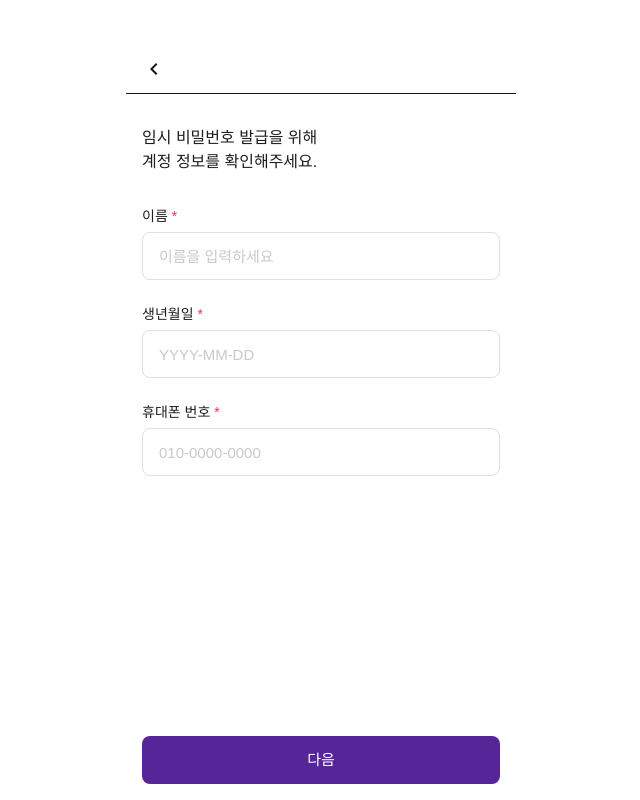
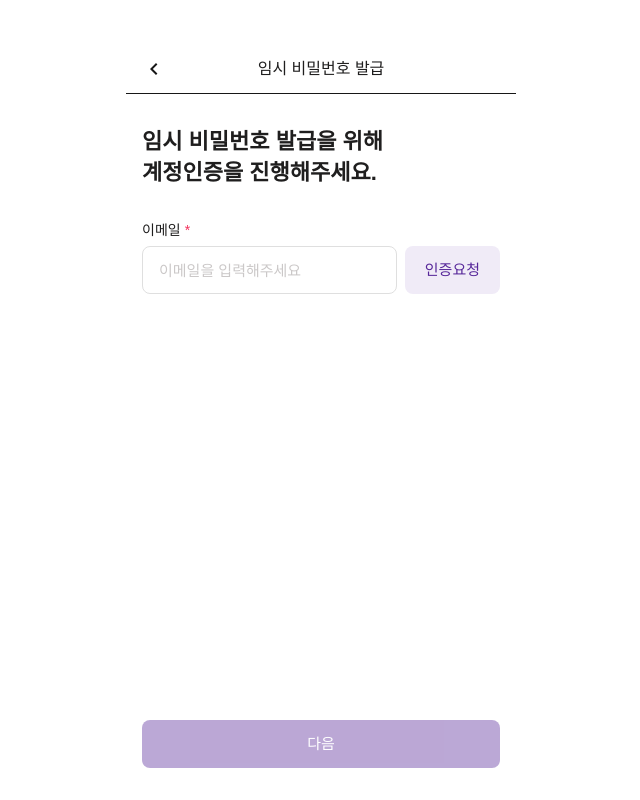
Before and after one commit to swyp11/swyp-frontend, a Next.js app: page /forgot-password in a window 1280 px wide. Shown: the whole page, without its empty margins (319-959 px from the left). Built offline with nearby package versions, Linux system fonts and the light colour scheme; a web font is replaced by a local one.

Commit message:
feat: 비밀번호 찾기 mock api 추가

```diff
--- /dev/null
+++ b/src/app/api/auth/request-verification/route.ts
@@ -0,0 +1,51 @@
+import { NextRequest, NextResponse } from "next/server";
+
+/**
+ * Mock API: 비밀번호 찾기 인증 코드 요청
+ * POST /api/auth/request-verification
+ */
+export async function POST(request: NextRequest) {
+  try {
+    const body = await request.json();
+    const { email } = body;
+
+    // Validation
+    if (!email) {
+      return NextResponse.json(
+        { error: "이메일을 입력해주세요." },
+        { status: 400 }
+      );
+    }
+
+    const emailRegex = /^[^\s@]+@[^\s@]+\.[^\s@]+$/;
+    if (!emailRegex.test(email)) {
+      return NextResponse.json(
+        { error: "올바른 이메일 형식이 아닙니다." },
+        { status: 400 }
+      );
+    }
+
+    // Mock: 실제로는 여기서 이메일로 인증 코드를 전송
+    console.log(`[Mock] Sending verification code to: ${email}`);
+    console.log(`[Mock] Verification code: 123456`);
+
+    // Simulate API delay
+    await new Promise((resolve) => setTimeout(resolve, 500));
+
+    return NextResponse.json(
+      {
+        success: true,
+        message: "인증번호가 이메일로 전송되었습니다.",
+        // Mock data (실제로는 코드를 반환하지 않음)
+        _mockCode: "123456",
+      },
+      { status: 200 }
+    );
+  } catch (error) {
+    console.error("Request verification error:", error);
+    return NextResponse.json(
+      { error: "인증 요청 중 오류가 발생했습니다." },
+      { status: 500 }
+    );
+  }
+}
--- /dev/null
+++ b/src/app/api/auth/verify-and-reset/route.ts
@@ -0,0 +1,92 @@
+import { NextRequest, NextResponse } from "next/server";
+
+/**
+ * Mock API: 인증 코드 확인 및 임시 비밀번호 전송
+ * POST /api/auth/verify-and-reset
+ */
+export async function POST(request: NextRequest) {
+  try {
+    const body = await request.json();
+    const { email, verificationCode } = body;
+
+    // Validation
+    if (!email || !verificationCode) {
+      return NextResponse.json(
+        { error: "이메일과 인증번호를 입력해주세요." },
+        { status: 400 }
+      );
+    }
+
+    if (verificationCode.length !== 6) {
+      return NextResponse.json(
+        { error: "인증번호는 6자리여야 합니다." },
+        { status: 400 }
+      );
+    }
+
+    // Mock: 인증 코드 검증 (개발 환경에서는 123456으로 고정)
+    const MOCK_VERIFICATION_CODE = "123456";
+
+    if (verificationCode !== MOCK_VERIFICATION_CODE) {
+      return NextResponse.json(
+        { error: "인증번호가 올바르지 않습니다." },
+        { status: 400 }
+      );
+    }
+
+    // Mock: 임시 비밀번호 생성 및 전송
+    const temporaryPassword = generateTemporaryPassword();
+    console.log(`[Mock] Sending temporary password to: ${email}`);
+    console.log(`[Mock] Temporary password: ${temporaryPassword}`);
+
+    // Simulate API delay
+    await new Promise((resolve) => setTimeout(resolve, 800));
+
+    return NextResponse.json(
+      {
+        success: true,
+        message: "임시 비밀번호가 이메일로 전송되었습니다.",
+        // Mock data (실제로는 비밀번호를 반환하지 않음)
+        _mockPassword: temporaryPassword,
+      },
+      { status: 200 }
+    );
+  } catch (error) {
+    console.error("Verify and reset error:", error);
+    return NextResponse.json(
+      { error: "인증 처리 중 오류가 발생했습니다." },
+      { status: 500 }
+    );
+  }
+}
+
+/**
+ * 임시 비밀번호 생성 함수
+ * 형식: 대문자 + 소문자 + 숫자 + 특수문자 조합 (8자리)
+ */
+function generateTemporaryPassword(): string {
+  const uppercase = "ABCDEFGHIJKLMNOPQRSTUVWXYZ";
+  const lowercase = "abcdefghijklmnopqrstuvwxyz";
+  const numbers = "0123456789";
+  const special = "!@#$%^&*";
+
+  const getRandomChar = (chars: string) =>
+    chars[Math.floor(Math.random() * chars.length)];
+
+  // 각 카테고리에서 최소 1개씩
+  const password = [
+    getRandomChar(uppercase),
+    getRandomChar(lowercase),
+    getRandomChar(numbers),
+    getRandomChar(special),
+  ];
+
+  // 나머지 4자리는 랜덤
+  const allChars = uppercase + lowercase + numbers + special;
+  for (let i = 0; i < 4; i++) {
+    password.push(getRandomChar(allChars));
+  }
+
+  // 섞기
+  return password.sort(() => Math.random() - 0.5).join("");
+}
--- a/src/app/forgot-password/email/page.tsx
+++ b/src/app/forgot-password/email/page.tsx
@@ -8,50 +8,71 @@ import { Button } from "@/components/ui/Button";
 export default function ForgotPasswordEmailPage() {
   const router = useRouter();
   const [email, setEmail] = useState("");
+  const [verificationCode, setVerificationCode] = useState("");
+  const [isResending, setIsResending] = useState(false);
 
   useEffect(() => {
     // Check if user came from step 1
-    const recoveryData = sessionStorage.getItem("passwordRecoveryData");
-    if (!recoveryData) {
+    const storedEmail = sessionStorage.getItem("verificationEmail");
+    if (!storedEmail) {
       router.push("/forgot-password");
+    } else {
+      setEmail(storedEmail);
     }
   }, [router]);
 
-  const isEmailValid = email && /^[^\s@]+@[^\s@]+\.[^\s@]+$/.test(email);
+  const isCodeValid = verificationCode.length === 6;
+
+  const handleResendCode = async () => {
+    if (isResending) return;
+
+    setIsResending(true);
+    try {
+      const response = await fetch("/api/auth/request-verification", {
+        method: "POST",
+        headers: { "Content-Type": "application/json" },
+        body: JSON.stringify({ email }),
+      });
+
+      if (!response.ok) {
+        throw new Error("재전송에 실패했습니다.");
+      }
+
+      alert("인증번호가 재전송되었습니다.");
+    } catch (error) {
+      console.error("Resend error:", error);
+      alert("재전송 중 오류가 발생했습니다.");
+    } finally {
+      setIsResending(false);
+    }
+  };
 
   const handleSubmit = async (e: React.FormEvent) => {
     e.preventDefault();
-    if (isEmailValid) {
+    if (!isCodeValid) return;
+
     try {
-        // Get stored data from step 1
-        const recoveryData = sessionStorage.getItem("passwordRecoveryData");
-        if (!recoveryData) {
-          throw new Error("Recovery data not found");
-        }
-
-        const data = JSON.parse(recoveryData);
-
-        // Call API to send temporary password
-        const response = await fetch('/api/auth/forgot-password', {
-          method: 'POST',
-          headers: { 'Content-Type': 'application/json' },
-          body: JSON.stringify({ ...data, email }),
+      // Call API to verify code and send temporary password
+      const response = await fetch("/api/auth/verify-and-reset", {
+        method: "POST",
+        headers: { "Content-Type": "application/json" },
+        body: JSON.stringify({ email, verificationCode }),
       });
 
+      if (!response.ok) {
         const result = await response.json();
-
-        if (!response.ok) {
-          throw new Error(result.error || '임시 비밀번호 발급에 실패했습니다.');
+        throw new Error(result.error || "인증에 실패했습니다.");
       }
 
       // Success - proceed to success page
+      sessionStorage.removeItem("verificationEmail");
       sessionStorage.setItem("recoveryEmail", email);
-        sessionStorage.removeItem("passwordRecoveryData");
       router.push("/forgot-password/success");
     } catch (error) {
-        console.error("Password recovery error:", error);
-        alert("임시 비밀번호 발급 중 오류가 발생했습니다.");
-      }
+      console.error("Verification error:", error);
+      alert(
+        error instanceof Error ? error.message : "인증 중 오류가 발생했습니다."
+      );
     }
   };
 
@@ -64,10 +85,10 @@ export default function ForgotPasswordEmailPage() {
       <div className="h-11 bg-surface-1" />
 
       {/* Header */}
-      <div className="h-[50px] flex items-center px-4 border-b border-outline-subtle">
+      <div className="h-[50px] flex items-center justify-center px-4 border-b border-outline-subtle relative">
         <button
           onClick={() => router.back()}
-          className="w-6 h-6"
+          className="absolute left-4 w-6 h-6"
           aria-label="뒤로 가기"
         >
           <svg viewBox="0 0 24 24" className="w-full h-full">
@@ -77,41 +98,86 @@ export default function ForgotPasswordEmailPage() {
             />
           </svg>
         </button>
+        <h2 className="body-3-bold text-on-surface">임시 비밀번호 발급</h2>
       </div>
 
       {/* Main Content */}
-      <div className="flex-1 px-4 py-8 overflow-y-auto">
-        <h1 className="headline-3 text-on-surface mb-8">
-          임시 비밀번호를 발급 받을
+      <div className="flex-1 px-4 py-8 overflow-y-auto flex flex-col justify-between">
+        <div className="flex flex-col gap-8">
+          <h1 className="title-1 text-on-surface">
+            임시 비밀번호 발급을 위해
             <br />
-          이메일을 입력해주세요.
+            계정인증을 진행해주세요.
           </h1>
 
-        <form onSubmit={handleSubmit}>
+          <form onSubmit={handleSubmit} className="flex flex-col gap-8">
+            {/* Email Field with Resend Button */}
+            <div className="flex gap-2 items-end">
+              <div className="flex-1">
                 <FieldLabel
                   label="이메일"
                   required
-            placeholder="example@email.com"
                   value={email}
-            onChange={(e) => setEmail(e.target.value)}
                   fieldProps={{
                     type: "email",
-              autoComplete: "email",
+                    readOnly: true,
+                    disabled: true,
                   }}
                 />
+              </div>
+              <button
+                type="button"
+                onClick={handleResendCode}
+                disabled={isResending}
+                className="btn btn-secondary h-12 px-5 whitespace-nowrap"
+              >
+                {isResending ? "전송 중..." : "재전송"}
+              </button>
+            </div>
+
+            {/* Verification Code Field */}
+            <div className="flex flex-col gap-2">
+              <FieldLabel
+                label="인증번호 입력"
+                required
+                placeholder="인증번호 6자리를 입력해주세요"
+                value={verificationCode}
+                onChange={(e) => {
+                  const value = e.target.value.replace(/\D/g, "").slice(0, 6);
+                  setVerificationCode(value);
+                }}
+                fieldProps={{
+                  type: "text",
+                  maxLength: 6,
+                  inputMode: "numeric",
+                  pattern: "[0-9]*",
+                }}
+              />
+
+              {/* Help Text */}
+              <div className="flex flex-col gap-1 text-on-surface-subtle label-1">
+                <div className="flex items-start gap-1">
+                  <span>•</span>
+                  <span>메일 도착까지 최대 1~2분 걸릴 수 있어요.</span>
+                </div>
+                <div className="flex items-start gap-1">
+                  <span>•</span>
+                  <span>스팸함 · 프로모션함을 확인해보세요.</span>
+                </div>
+              </div>
+            </div>
           </form>
         </div>
 
         {/* Bottom Button */}
-      <div className="px-4 py-4">
         <Button
           variant="primary"
           colorType="accent"
-          className="w-full"
+          className={`w-full ${!isCodeValid ? "opacity-40" : ""}`}
           onClick={handleSubmit}
-          disabled={!isEmailValid}
+          disabled={!isCodeValid}
         >
-          임시 비밀번호 발급
+          다음
         </Button>
       </div>
     </div>
--- a/src/app/forgot-password/page.tsx
+++ b/src/app/forgot-password/page.tsx
@@ -7,27 +7,35 @@ import { Button } from "@/components/ui/Button";
 
 export default function ForgotPasswordPage() {
   const router = useRouter();
-  const [formData, setFormData] = useState({
-    name: "",
-    birthDate: "",
-    phoneNumber: "",
+  const [email, setEmail] = useState("");
+  const [isRequesting, setIsRequesting] = useState(false);
+
+  const isEmailValid = email && /^[^\s@]+@[^\s@]+\.[^\s@]+$/.test(email);
+
+  const handleRequestCode = async () => {
+    if (!isEmailValid || isRequesting) return;
+
+    setIsRequesting(true);
+    try {
+      // TODO: API call to request verification code
+      const response = await fetch("/api/auth/request-verification", {
+        method: "POST",
+        headers: { "Content-Type": "application/json" },
+        body: JSON.stringify({ email }),
       });
 
-  const handleChange = (field: string) => (e: React.ChangeEvent<HTMLInputElement | HTMLTextAreaElement>) => {
-    setFormData((prev) => ({
-      ...prev,
-      [field]: e.target.value,
-    }));
-  };
+      if (!response.ok) {
+        throw new Error("인증 요청에 실패했습니다.");
+      }
 
-  const isFormValid = formData.name && formData.birthDate && formData.phoneNumber;
-
-  const handleSubmit = (e: React.FormEvent) => {
-    e.preventDefault();
-    if (isFormValid) {
-      // Store form data in sessionStorage for next step
-      sessionStorage.setItem("passwordRecoveryData", JSON.stringify(formData));
+      // Store email in sessionStorage for next step
+      sessionStorage.setItem("verificationEmail", email);
       router.push("/forgot-password/email");
+    } catch (error) {
+      console.error("Verification request error:", error);
+      alert("인증 요청 중 오류가 발생했습니다.");
+    } finally {
+      setIsRequesting(false);
     }
   };
 
@@ -40,10 +48,10 @@ export default function ForgotPasswordPage() {
       <div className="h-11 bg-surface-1" />
 
       {/* Header */}
-      <div className="h-[50px] flex items-center px-4 border-b border-outline-subtle">
+      <div className="h-[50px] flex items-center justify-center px-4 border-b border-outline-subtle relative">
         <button
           onClick={() => router.back()}
-          className="w-6 h-6"
+          className="absolute left-4 w-6 h-6"
           aria-label="뒤로 가기"
         >
           <svg viewBox="0 0 24 24" className="w-full h-full">
@@ -53,65 +61,48 @@ export default function ForgotPasswordPage() {
             />
           </svg>
         </button>
+        <h2 className="body-3-bold text-on-surface">임시 비밀번호 발급</h2>
       </div>
 
       {/* Main Content */}
-      <div className="flex-1 px-4 py-8 overflow-y-auto">
-        <h1 className="headline-3 text-on-surface mb-8">
+      <div className="flex-1 px-4 py-8 overflow-y-auto flex flex-col justify-between">
+        <div className="flex flex-col gap-8">
+          <h1 className="title-1 text-on-surface">
             임시 비밀번호 발급을 위해
             <br />
-          계정 정보를 확인해주세요.
+            계정인증을 진행해주세요.
           </h1>
 
-        <form onSubmit={handleSubmit} className="flex flex-col gap-6">
+          <div className="flex gap-2 items-end">
+            <div className="flex-1">
               <FieldLabel
-            label="이름"
+                label="이메일"
                 required
-            placeholder="이름을 입력하세요"
-            value={formData.name}
-            onChange={handleChange("name")}
+                placeholder="이메일을 입력해주세요"
+                value={email}
+                onChange={(e) => setEmail(e.target.value)}
                 fieldProps={{
-              type: "text",
-              autoComplete: "name",
+                  type: "email",
+                  autoComplete: "email",
                 }}
               />
-
-          <FieldLabel
-            label="생년월일"
-            required
-            placeholder="YYYY-MM-DD"
-            value={formData.birthDate}
-            onChange={handleChange("birthDate")}
-            fieldProps={{
-              type: "text",
-              pattern: "\\d{4}-\\d{2}-\\d{2}",
-              maxLength: 10,
-            }}
-          />
-
-          <FieldLabel
-            label="휴대폰 번호"
-            required
-            placeholder="010-0000-0000"
-            value={formData.phoneNumber}
-            onChange={handleChange("phoneNumber")}
-            fieldProps={{
-              type: "tel",
-              pattern: "\\d{3}-\\d{4}-\\d{4}",
-              maxLength: 13,
-            }}
-          />
-        </form>
+            </div>
+            <button
+              onClick={handleRequestCode}
+              disabled={!isEmailValid || isRequesting}
+              className="btn btn-secondary h-12 px-5 whitespace-nowrap"
+            >
+              {isRequesting ? "요청 중..." : "인증요청"}
+            </button>
+          </div>
         </div>
 
         {/* Bottom Button */}
-      <div className="px-4 py-4">
         <Button
           variant="primary"
           colorType="accent"
-          className="w-full"
-          onClick={handleSubmit}
-          disabled={!isFormValid}
+          className="w-full opacity-40"
+          disabled
         >
           다음
         </Button>
--- a/src/app/forgot-password/success/page.tsx
+++ b/src/app/forgot-password/success/page.tsx
@@ -29,77 +29,73 @@ export default function ForgotPasswordSuccessPage() {
       <div className="h-11 bg-surface-1" />
 
       {/* Header */}
-      <div className="h-[50px] flex items-center px-4 border-b border-outline-subtle">
+      <div className="h-[50px] flex items-center justify-center px-4 border-b border-outline-subtle relative">
         <button
-          onClick={handleGoToLogin}
-          className="w-6 h-6"
-          aria-label="닫기"
+          onClick={() => router.back()}
+          className="absolute left-4 w-6 h-6"
+          aria-label="뒤로 가기"
         >
           <svg viewBox="0 0 24 24" className="w-full h-full">
             <path
               fill="currentColor"
-              d="M19 6.41L17.59 5 12 10.59 6.41 5 5 6.41 10.59 12 5 17.59 6.41 19 12 13.41 17.59 19 19 17.59 13.41 12z"
+              d="M15.41 7.41L14 6l-6 6 6 6 1.41-1.41L10.83 12z"
             />
           </svg>
         </button>
+        <h2 className="body-3-bold text-on-surface">임시 비밀번호 발급</h2>
       </div>
 
       {/* Main Content */}
-      <div className="flex-1 px-4 py-8 flex flex-col items-center">
+      <div className="flex-1 px-4 py-8 overflow-y-auto flex flex-col justify-between">
+        <div className="flex flex-col gap-6">
           {/* Email Icon */}
-        <div className="w-16 h-16 rounded-full bg-primary-container flex items-center justify-center mb-6">
-          <svg viewBox="0 0 24 24" className="w-7 h-7 text-primary">
-            <path
+          <div className="w-16 h-16 rounded-full bg-primary-container flex items-center justify-center">
+            <svg
+              viewBox="0 0 28 28"
+              className="w-7 h-7 text-primary"
               fill="currentColor"
-              d="M20 4H4c-1.1 0-1.99.9-1.99 2L2 18c0 1.1.9 2 2 2h16c1.1 0 2-.9 2-2V6c0-1.1-.9-2-2-2zm0 4l-8 5-8-5V6l8 5 8-5v2z"
-            />
+            >
+              <path d="M23.3333 4.66675H4.66667C3.38333 4.66675 2.34833 5.71341 2.34833 7.00008L2.33333 21.0001C2.33333 22.2867 3.38333 23.3334 4.66667 23.3334H23.3333C24.6167 23.3334 25.6667 22.2867 25.6667 21.0001V7.00008C25.6667 5.71341 24.6167 4.66675 23.3333 4.66675ZM23.3333 21.0001H4.66667V9.33341L14 15.1667L23.3333 9.33341V21.0001ZM14 12.8334L4.66667 7.00008H23.3333L14 12.8334Z" />
             </svg>
           </div>
 
           {/* Success Message */}
-        <div className="text-center mb-8">
-          <h1 className="headline-3 text-on-surface mb-3">
+          <div className="flex flex-col gap-2">
+            <h1 className="title-1 text-on-surface">
               임시 비밀번호가 전송되었습니다.
             </h1>
-          <p className="body-2 text-on-surface-subtle">
-            등록하신 이메일로 임시 비밀번호를 전송했습니다.
+            <p className="body-1 text-on-surface">
+              이메일로 임시 비밀번호를 전송했습니다.
               <br />
               확인 후 로그인해 주세요.
             </p>
           </div>
 
           {/* Notice Box */}
-        <div className="w-full bg-surface-2 rounded-lg p-4 space-y-2">
-          <div className="flex items-start gap-1">
-            <span className="text-primary text-sm">•</span>
-            <p className="body-2 text-on-surface-subtle flex-1">
-              메일 도착까지 최대 1~2분 걸릴 수 있어요.
-            </p>
+          <div className="w-full bg-surface-2 rounded-lg p-3 flex flex-col gap-1">
+            <div className="flex items-start gap-1 text-on-surface-subtle label-1">
+              <span>•</span>
+              <span>메일 도착까지 최대 1~2분 걸릴 수 있어요.</span>
             </div>
-          <div className="flex items-start gap-1">
-            <span className="text-primary text-sm">•</span>
-            <p className="body-2 text-on-surface-subtle flex-1">
-              스팸함·프로모션함으로 이동될 수 있어요.
-            </p>
+            <div className="flex items-start gap-1 text-on-surface-subtle label-1">
+              <span>•</span>
+              <span>스팸함 · 프로모션함을 확인해보세요.</span>
             </div>
-          <div className="flex items-start gap-1">
-            <span className="text-primary text-sm">•</span>
-            <p className="body-2 text-on-surface-subtle flex-1">
-              로그인 후 비밀번호를 바로 변경하는 게 안전해요.
-            </p>
+            <div className="flex items-start gap-1 text-on-surface-subtle label-1">
+              <span>•</span>
+              <span>로그인 후 비밀번호를 바로 변경하는 게 안전해요.</span>
             </div>
           </div>
         </div>
 
         {/* Bottom Button */}
-      <div className="px-4 py-4">
         <Button
           variant="primary"
           colorType="accent"
           className="w-full"
           onClick={handleGoToLogin}
         >
-          로그인하러 가기
+          로그인 하러가기
         </Button>
       </div>
     </div>
```
Lines whose indentation alone changed are shown as unchanged.
